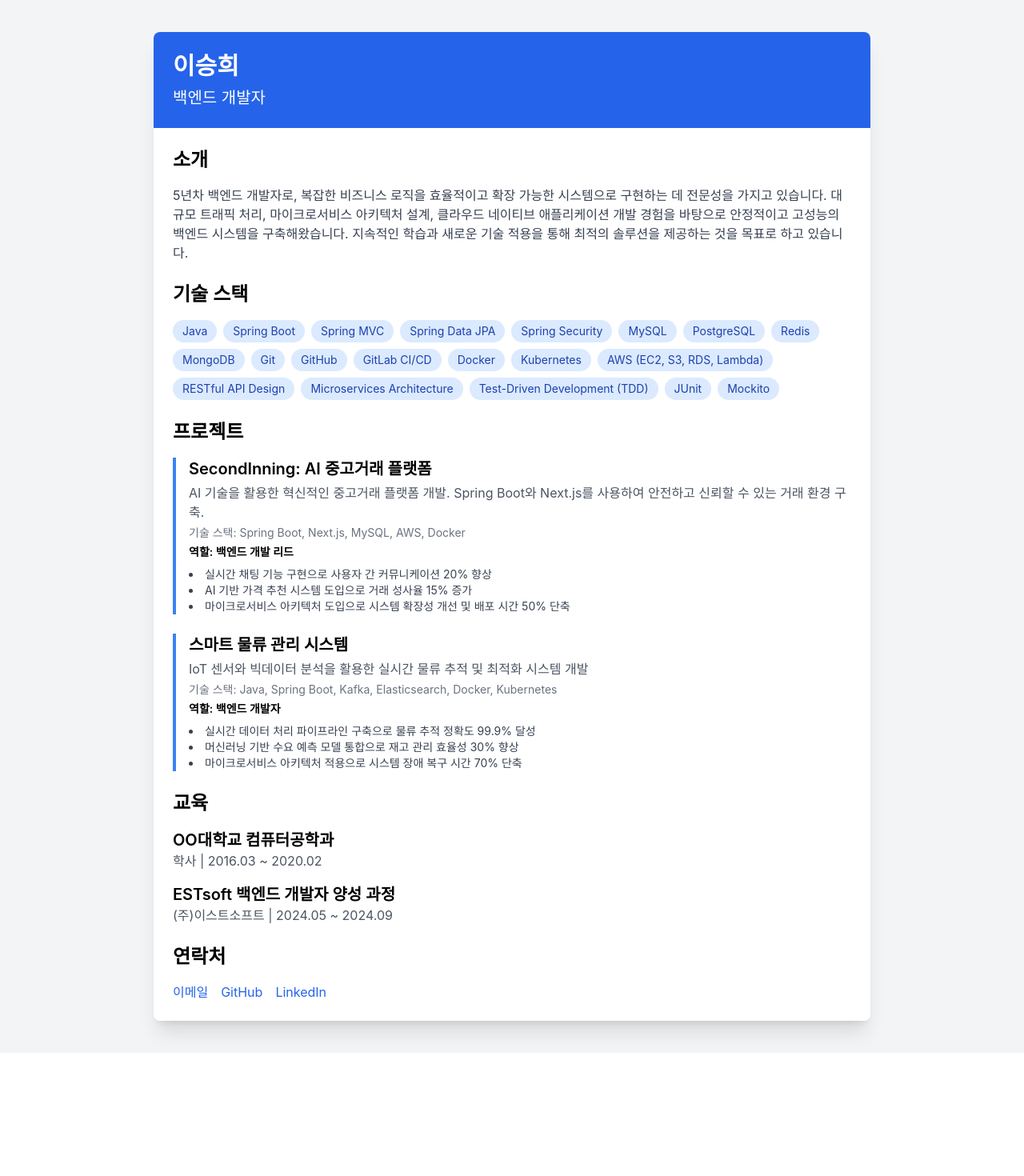
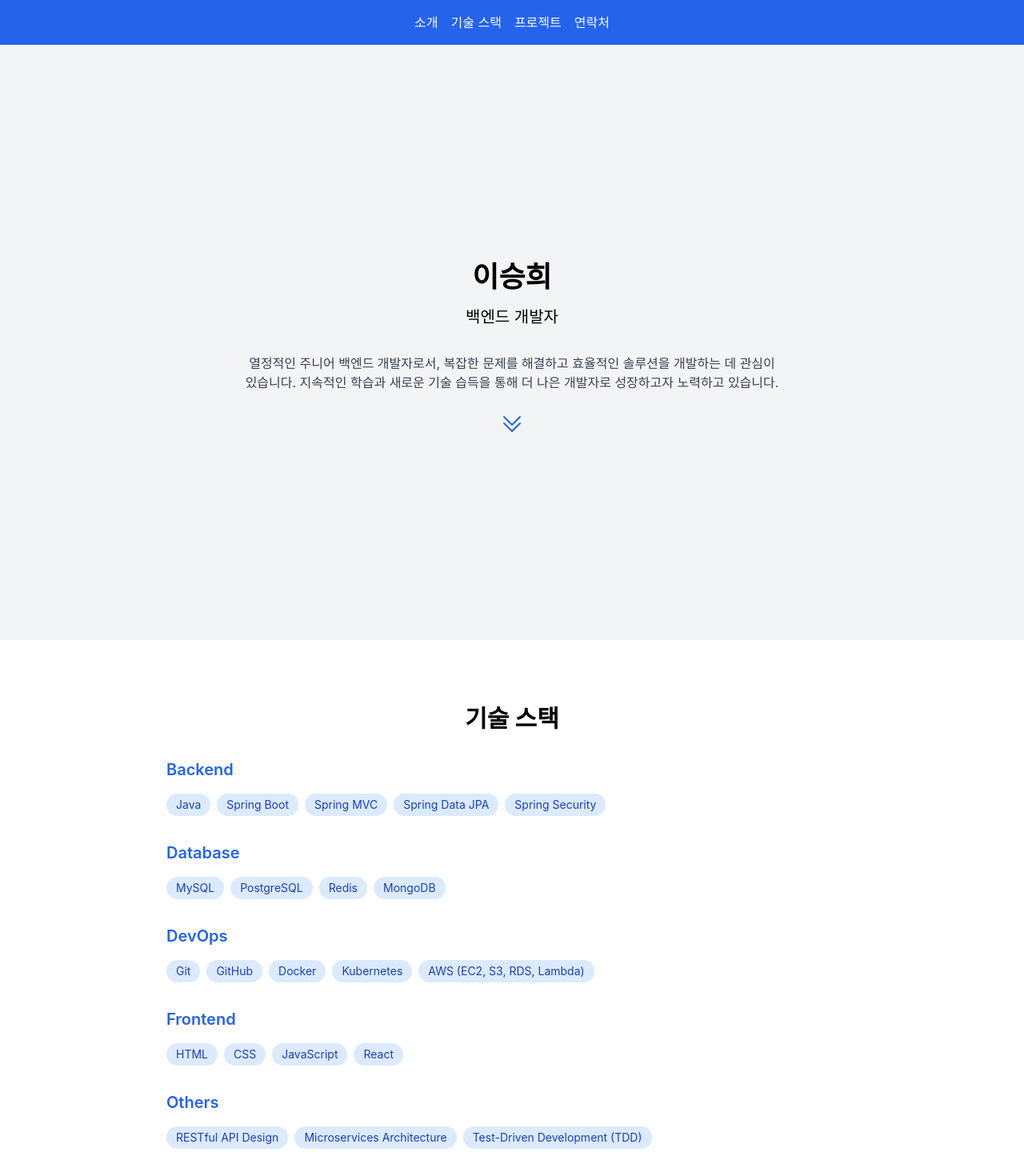
Before and after one commit to LLSNsssz/my-portfolio, a React (Create React App) app: page / in a window 1280 px wide. Shown: the top 1470 px of the page at 80% size. Before the commit the page ends 1316 px from the top, so only its background shows below. Built offline with nearby package versions, Linux system fonts and the light colour scheme.

Commit message:
Portfolio Update

```diff
--- a/package.json
+++ b/package.json
@@ -4,6 +4,7 @@
   "private": true,
   "homepage": "https://LLSNsssz.github.io/my-portfolio",
   "dependencies": {
+    "@heroicons/react": "^2.1.5",
     "@testing-library/jest-dom": "^5.17.0",
     "@testing-library/react": "^13.4.0",
     "@testing-library/user-event": "^13.5.0",
@@ -16,6 +17,8 @@
     "react": "^18.3.1",
     "react-dom": "^18.3.1",
     "react-scripts": "5.0.1",
+    "react-scroll": "^1.9.0",
+    "tailwindcss": "^3.4.13",
     "typescript": "^4.9.5",
     "web-vitals": "^2.1.4"
   },
@@ -44,5 +47,8 @@
       "last 1 firefox version",
       "last 1 safari version"
     ]
+  },
+  "devDependencies": {
+    "@types/react-scroll": "^1.8.10"
   }
 }
--- a/src/App.css
+++ b/src/App.css
@@ -1,3 +1,18 @@
+@import 'tailwindcss/base';
+@import 'tailwindcss/components';
+@import 'tailwindcss/utilities';
+
+.section {
+  opacity: 0;
+  transform: translateY(20px);
+  transition: opacity 0.5s ease, transform 0.5s ease;
+}
+
+.section.animate-fade-in {
+  opacity: 1;
+  transform: translateY(0);
+}
+
 .App {
   text-align: center;
 }
--- a/src/App.tsx
+++ b/src/App.tsx
@@ -1,119 +1,119 @@
-import React from 'react';
+import React, { useEffect } from 'react';
+import { Link, Element, animateScroll as scroll } from 'react-scroll';
+import { ChevronDoubleDownIcon } from '@heroicons/react/24/solid';
 import './App.css';
 
 const App: React.FC = () => {
   const skills = [
-    'Java', 'Spring Boot', 'Spring MVC', 'Spring Data JPA', 'Spring Security',
-    'MySQL', 'PostgreSQL', 'Redis', 'MongoDB',
-    'Git', 'GitHub', 'GitLab CI/CD',
-    'Docker', 'Kubernetes',
-    'AWS (EC2, S3, RDS, Lambda)',
-    'RESTful API Design', 'Microservices Architecture',
-    'Test-Driven Development (TDD)', 'JUnit', 'Mockito'
+    { category: "Backend", items: ["Java", "Spring Boot", "Spring MVC", "Spring Data JPA", "Spring Security"] },
+    { category: "Database", items: ["MySQL", "PostgreSQL", "Redis", "MongoDB"] },
+    { category: "DevOps", items: ["Git", "GitHub", "Docker", "Kubernetes", "AWS (EC2, S3, RDS, Lambda)"] },
+    { category: "Frontend", items: ["HTML", "CSS", "JavaScript", "React"] },
+    { category: "Others", items: ["RESTful API Design", "Microservices Architecture", "Test-Driven Development (TDD)"] }
   ];
 
   const projects = [
     {
-      title: "SecondInning: AI 중고거래 플랫폼",
-      description: "AI 기술을 활용한 혁신적인 중고거래 플랫폼 개발. Spring Boot와 Next.js를 사용하여 안전하고 신뢰할 수 있는 거래 환경 구축.",
-      technologies: "Spring Boot, Next.js, MySQL, AWS, Docker",
-      role: "백엔드 개발 리드",
+      title: "중고거래 플랫폼",
+      description: "Spring Boot와 React를 사용한 실시간 중고거래 웹 애플리케이션",
       achievements: [
         "실시간 채팅 기능 구현으로 사용자 간 커뮤니케이션 20% 향상",
-        "AI 기반 가격 추천 시스템 도입으로 거래 성사율 15% 증가",
-        "마이크로서비스 아키텍처 도입으로 시스템 확장성 개선 및 배포 시간 50% 단축"
+        "거래 데이터 분석 시스템 도입으로 사기 거래 10% 감소"
       ]
     },
     {
-      title: "스마트 물류 관리 시스템",
-      description: "IoT 센서와 빅데이터 분석을 활용한 실시간 물류 추적 및 최적화 시스템 개발",
-      technologies: "Java, Spring Boot, Kafka, Elasticsearch, Docker, Kubernetes",
-      role: "백엔드 개발자",
+      title: "클라우드 기반 로그 분석 시스템",
+      description: "AWS 서비스를 활용한 대규모 로그 데이터 실시간 분석 시스템",
       achievements: [
-        "실시간 데이터 처리 파이프라인 구축으로 물류 추적 정확도 99.9% 달성",
-        "머신러닝 기반 수요 예측 모델 통합으로 재고 관리 효율성 30% 향상",
-        "마이크로서비스 아키텍처 적용으로 시스템 장애 복구 시간 70% 단축"
+        "ELK 스택 활용으로 로그 처리 속도 50% 개선",
+        "이상 탐지 알고리즘 구현으로 시스템 장애 예방 효과 30% 증가"
       ]
     }
   ];
 
+  useEffect(() => {
+    const handleScroll = () => {
+      const sections = document.querySelectorAll('.section');
+      sections.forEach(section => {
+        const rect = section.getBoundingClientRect();
+        if (rect.top >= 0 && rect.top <= window.innerHeight / 2) {
+          section.classList.add('animate-fade-in');
+        }
+      });
+    };
+
+    window.addEventListener('scroll', handleScroll);
+    return () => window.removeEventListener('scroll', handleScroll);
+  }, []);
+
   return (
-      <div className="min-h-screen bg-gray-100 py-10 px-4 sm:px-6 lg:px-8">
-        <div className="max-w-4xl mx-auto bg-white shadow-xl rounded-lg overflow-hidden">
-          <div className="bg-blue-600 text-white p-6">
-            <h1 className="text-3xl font-bold">이승희</h1>
-            <p className="text-xl mt-2">백엔드 개발자</p>
+      <div className="min-h-screen bg-gray-100">
+        <nav className="bg-blue-600 text-white p-4 fixed w-full z-10">
+          <ul className="flex justify-center space-x-4">
+            <li><Link to="intro" smooth={true} duration={500} className="cursor-pointer">소개</Link></li>
+            <li><Link to="skills" smooth={true} duration={500} className="cursor-pointer">기술 스택</Link></li>
+            <li><Link to="projects" smooth={true} duration={500} className="cursor-pointer">프로젝트</Link></li>
+            <li><Link to="contact" smooth={true} duration={500} className="cursor-pointer">연락처</Link></li>
+          </ul>
+        </nav>
+
+        <Element name="intro" className="section pt-20 min-h-screen flex items-center justify-center">
+          <div className="text-center">
+            <h1 className="text-4xl font-bold mb-4">이승희</h1>
+            <p className="text-xl mb-8">백엔드 개발자</p>
+            <p className="max-w-2xl mx-auto text-gray-700">
+              열정적인 주니어 백엔드 개발자로서, 복잡한 문제를 해결하고 효율적인 솔루션을 개발하는 데 관심이 있습니다.
+              지속적인 학습과 새로운 기술 습득을 통해 더 나은 개발자로 성장하고자 노력하고 있습니다.
+            </p>
+            <ChevronDoubleDownIcon className="h-8 w-8 mx-auto mt-8 animate-bounce text-blue-600" />
           </div>
+        </Element>
 
-          <div className="p-6">
-            <section className="mb-6">
-              <h2 className="text-2xl font-semibold mb-4">소개</h2>
-              <p className="text-gray-700">
-                5년차 백엔드 개발자로, 복잡한 비즈니스 로직을 효율적이고 확장 가능한 시스템으로 구현하는 데 전문성을 가지고 있습니다.
-                대규모 트래픽 처리, 마이크로서비스 아키텍처 설계, 클라우드 네이티브 애플리케이션 개발 경험을 바탕으로
-                안정적이고 고성능의 백엔드 시스템을 구축해왔습니다. 지속적인 학습과 새로운 기술 적용을 통해
-                최적의 솔루션을 제공하는 것을 목표로 하고 있습니다.
-              </p>
-            </section>
-
-            <section className="mb-6">
-              <h2 className="text-2xl font-semibold mb-4">기술 스택</h2>
+        <Element name="skills" className="section py-20 bg-white">
+          <div className="max-w-4xl mx-auto px-4">
+            <h2 className="text-3xl font-bold mb-8 text-center">기술 스택</h2>
+            {skills.map((skillGroup, index) => (
+                <div key={index} className="mb-8">
+                  <h3 className="text-xl font-semibold text-blue-600 mb-4">{skillGroup.category}</h3>
                   <div className="flex flex-wrap gap-2">
-                {skills.map((skill, index) => (
-                    <span key={index} className="bg-blue-100 text-blue-800 px-3 py-1 rounded-full text-sm">
+                    {skillGroup.items.map((skill, skillIndex) => (
+                        <span key={skillIndex} className="bg-blue-100 text-blue-800 px-3 py-1 rounded-full text-sm">
                     {skill}
                   </span>
                     ))}
                   </div>
-            </section>
+                </div>
+            ))}
+          </div>
+        </Element>
 
-            <section className="mb-6">
-              <h2 className="text-2xl font-semibold mb-4">프로젝트</h2>
-              <div className="space-y-6">
+        <Element name="projects" className="section py-20 bg-gray-100">
+          <div className="max-w-4xl mx-auto px-4">
+            <h2 className="text-3xl font-bold mb-8 text-center">프로젝트</h2>
             {projects.map((project, index) => (
-                    <div key={index} className="border-l-4 border-blue-500 pl-4">
-                      <h3 className="text-xl font-semibold">{project.title}</h3>
-                      <p className="text-gray-600 mt-1">{project.description}</p>
-                      <p className="text-sm text-gray-500 mt-1">기술 스택: {project.technologies}</p>
-                      <p className="text-sm font-semibold mt-1">역할: {project.role}</p>
-                      <ul className="list-disc list-inside text-sm text-gray-700 mt-2">
-                        {project.achievements.map((achievement, idx) => (
-                            <li key={idx}>{achievement}</li>
+                <div key={index} className="mb-8 bg-white p-6 rounded-lg shadow-md">
+                  <h3 className="text-xl font-semibold mb-2">{project.title}</h3>
+                  <p className="text-gray-600 mb-4">{project.description}</p>
+                  <ul className="list-disc list-inside text-sm text-gray-700">
+                    {project.achievements.map((achievement, achievementIndex) => (
+                        <li key={achievementIndex}>{achievement}</li>
                     ))}
                   </ul>
                 </div>
             ))}
           </div>
-            </section>
+        </Element>
 
-            <section className="mb-6">
-              <h2 className="text-2xl font-semibold mb-4">교육</h2>
-              <div>
-                <h3 className="text-xl font-semibold">OO대학교 컴퓨터공학과</h3>
-                <p className="text-gray-600">학사 | 2016.03 ~ 2020.02</p>
-              </div>
-              <div className="mt-4">
-                <h3 className="text-xl font-semibold">ESTsoft 백엔드 개발자 양성 과정</h3>
-                <p className="text-gray-600">(주)이스트소프트 | 2024.05 ~ 2024.09</p>
-              </div>
-            </section>
-
-            <section>
-              <h2 className="text-2xl font-semibold mb-4">연락처</h2>
-              <div className="flex space-x-4">
-                <a href="mailto:seunghee@example.com" className="text-blue-600 hover:text-blue-800">
-                  이메일
-                </a>
-                <a href="https://github.com/LLSNsssz" className="text-blue-600 hover:text-blue-800">
-                  GitHub
-                </a>
-                <a href="https://linkedin.com/in/seunghee-lee" className="text-blue-600 hover:text-blue-800">
-                  LinkedIn
-                </a>
-              </div>
-            </section>
+        <Element name="contact" className="section py-20 bg-white">
+          <div className="max-w-4xl mx-auto px-4 text-center">
+            <h2 className="text-3xl font-bold mb-8">연락처</h2>
+            <p className="mb-4">이메일: your.email@example.com</p>
+            <div className="flex justify-center space-x-4">
+              <a href="https://github.com/yourusername" target="_blank" rel="noopener noreferrer" className="text-blue-600 hover:text-blue-800">GitHub</a>
+              <a href="https://linkedin.com/in/yourusername" target="_blank" rel="noopener noreferrer" className="text-blue-600 hover:text-blue-800">LinkedIn</a>
             </div>
           </div>
+        </Element>
       </div>
   );
 };
```
Also changed, not shown: 1 other file (tests, documents, lock files or other folders). Lines whose indentation alone changed are shown as unchanged.
